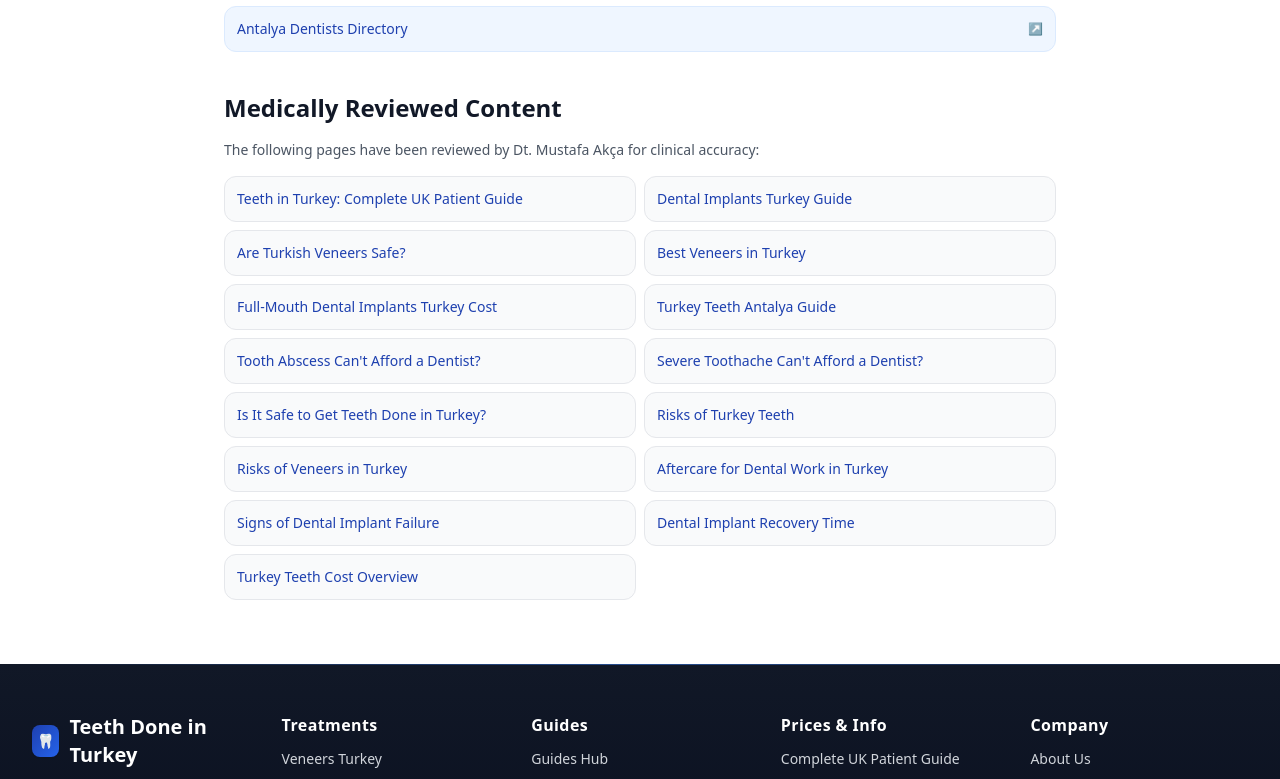
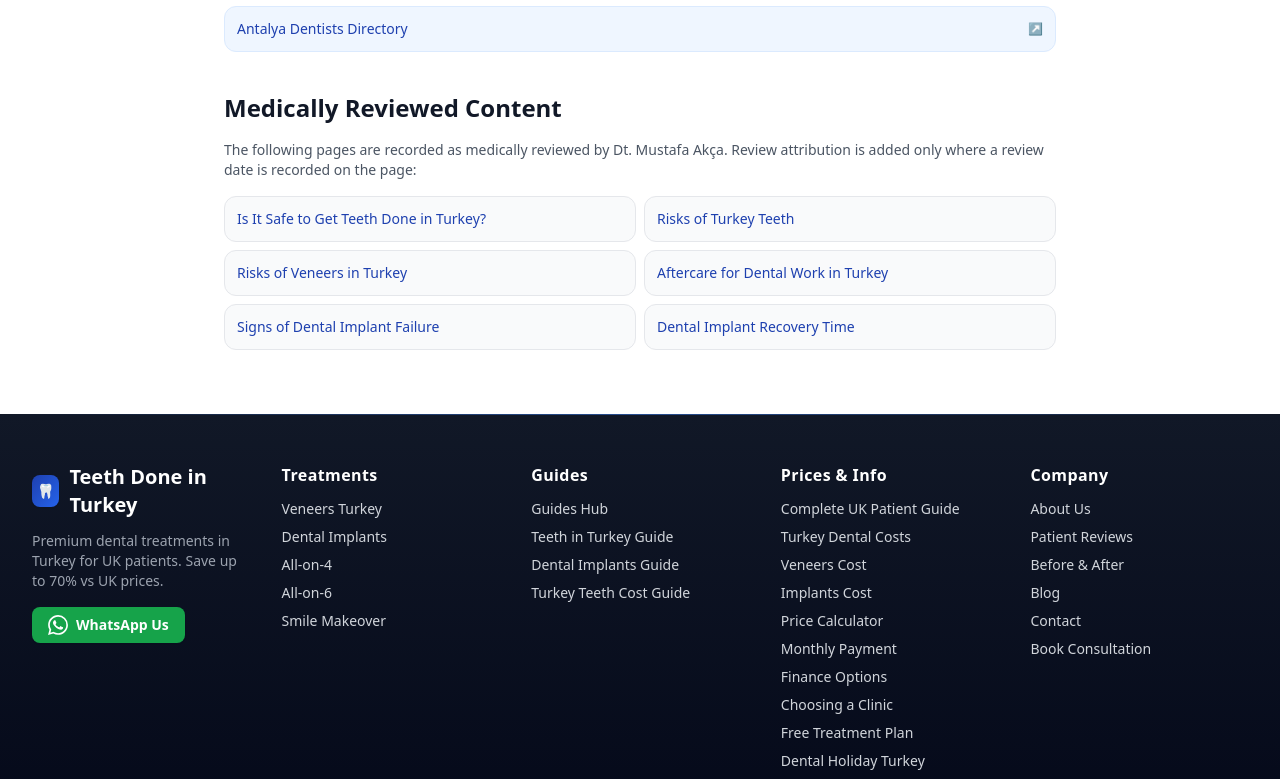
Before and after one commit to digiroiio-lgtm/teethdoneinturkey, a Next.js app: page /medical-reviewers/mustafa-akca in a window 1280 px wide. Shown: the part 1382-2161 px from the top of the page. Built offline with nearby package versions, Linux system fonts and the light colour scheme.

Commit message:
fix(reviewer): scope profile list to selected reviewed YMYL pages

```diff
--- a/src/app/medical-reviewers/mustafa-akca/page.tsx
+++ b/src/app/medical-reviewers/mustafa-akca/page.tsx
@@ -48,21 +48,12 @@ const personSchema = {
 };
 
 const reviewedPages = [
-  { title: "Teeth in Turkey: Complete UK Patient Guide", href: "/guides/teeth-in-turkey" },
-  { title: "Dental Implants Turkey Guide", href: "/guides/dental-implants-turkey" },
-  { title: "Are Turkish Veneers Safe?", href: "/guides/turkish-veneers-safety" },
-  { title: "Best Veneers in Turkey", href: "/guides/best-veneers-turkey" },
-  { title: "Full-Mouth Dental Implants Turkey Cost", href: "/guides/full-mouth-dental-implants-turkey-cost" },
-  { title: "Turkey Teeth Antalya Guide", href: "/guides/turkey-teeth-antalya" },
-  { title: "Tooth Abscess Can't Afford a Dentist?", href: "/guides/tooth-abscess-cant-afford-dentist" },
-  { title: "Severe Toothache Can't Afford a Dentist?", href: "/guides/severe-toothache-cant-afford-dentist" },
   { title: "Is It Safe to Get Teeth Done in Turkey?", href: "/blog/is-it-safe-to-get-teeth-done-in-turkey" },
   { title: "Risks of Turkey Teeth", href: "/blog/risks-of-turkey-teeth" },
   { title: "Risks of Veneers in Turkey", href: "/blog/risks-of-veneers-in-turkey" },
   { title: "Aftercare for Dental Work in Turkey", href: "/blog/aftercare-for-dental-work-in-turkey" },
   { title: "Signs of Dental Implant Failure", href: "/blog/signs-of-dental-implant-failure" },
   { title: "Dental Implant Recovery Time", href: "/blog/dental-implant-recovery-time" },
-  { title: "Turkey Teeth Cost Overview", href: "/prices/turkey-teeth-cost" },
 ];
 
 export default function MustafaAkcaProfilePage() {
@@ -164,7 +155,7 @@ export default function MustafaAkcaProfilePage() {
           {/* Reviewed pages */}
           <div>
             <h2 className="text-2xl font-bold text-gray-900 mb-4">Medically Reviewed Content</h2>
-            <p className="text-gray-600 text-sm mb-4">The following pages have been reviewed by Dt. Mustafa Akça for clinical accuracy:</p>
+            <p className="text-gray-600 text-sm mb-4">The following pages are recorded as medically reviewed by Dt. Mustafa Akça. Review attribution is added only where a review date is recorded on the page:</p>
             <div className="grid grid-cols-1 sm:grid-cols-2 gap-2">
               {reviewedPages.map(page => (
                 <Link key={page.href} href={page.href}
```
